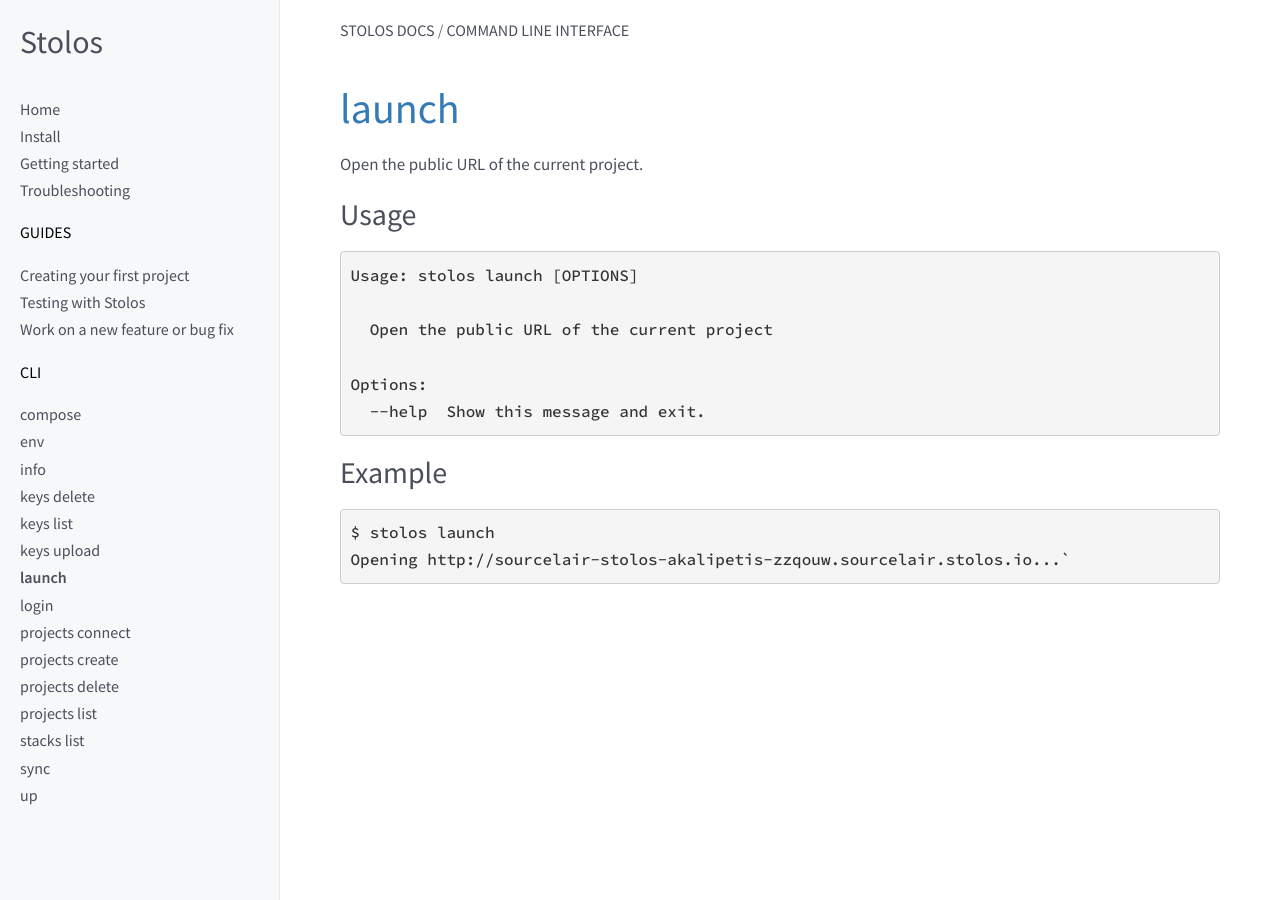
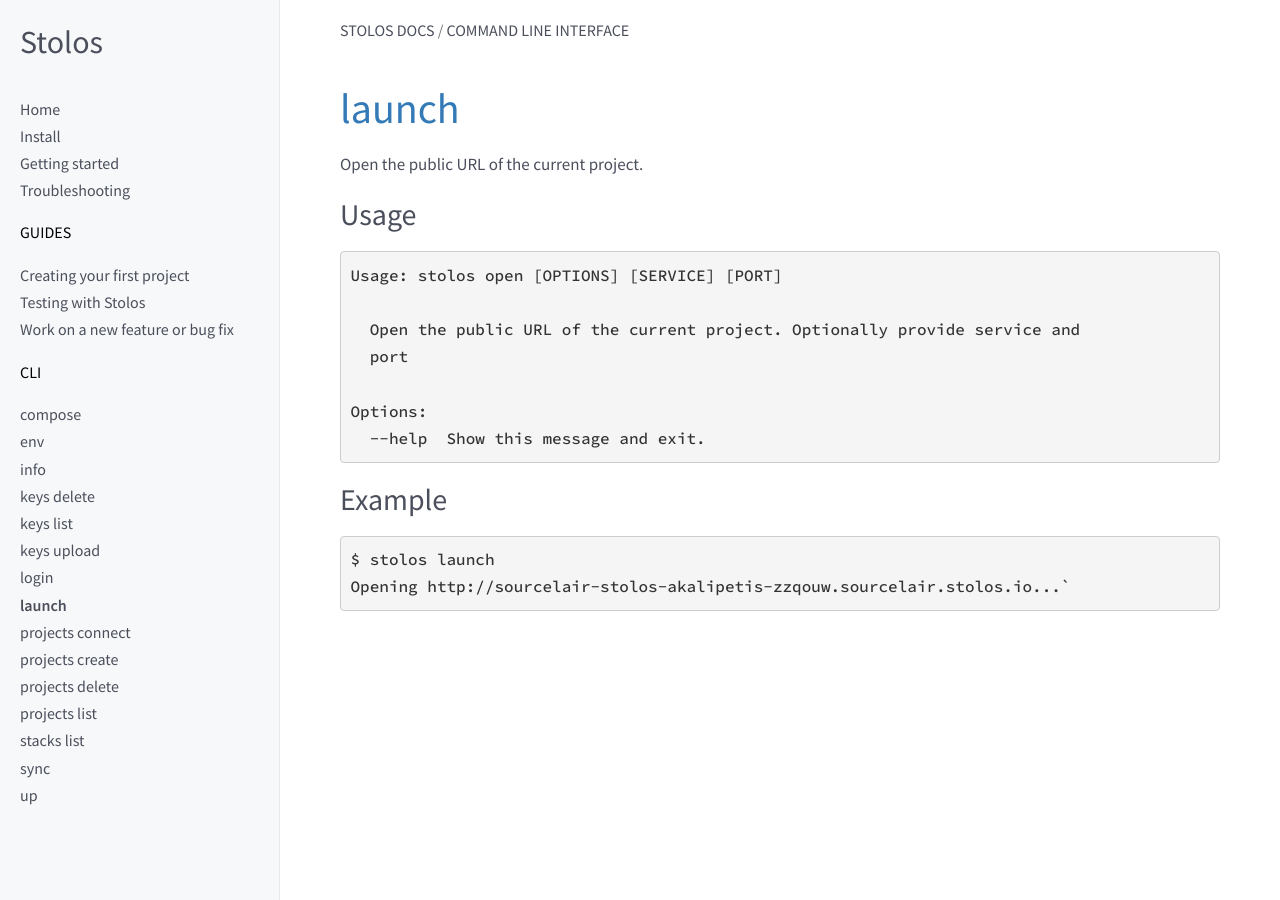
Before and after one commit to stolos/docs.stolos.io, a Jekyll site: the page built from _cli/open.md, in a window 1280 px wide. Built offline with Jekyll 4.4.1, drawn with Linux system fonts in a browser that asks for light colours.

Commit message:
Update docs of open command

````diff
--- a/_cli/launch.md
+++ b/_cli/open.md
@@ -8,9 +8,10 @@
 ## Usage
 
 ```
-Usage: stolos launch [OPTIONS]
+Usage: stolos open [OPTIONS] [SERVICE] [PORT]
 
-  Open the public URL of the current project
+  Open the public URL of the current project. Optionally provide service and
+  port
 
 Options:
   --help  Show this message and exit.
````
